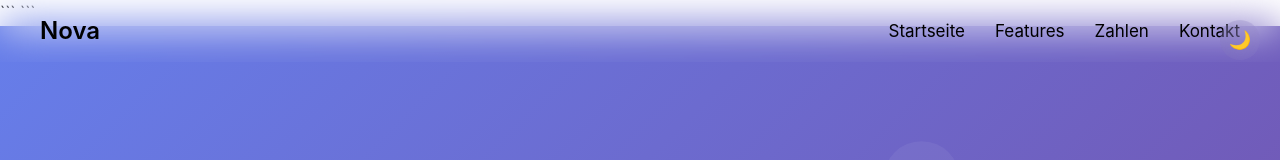
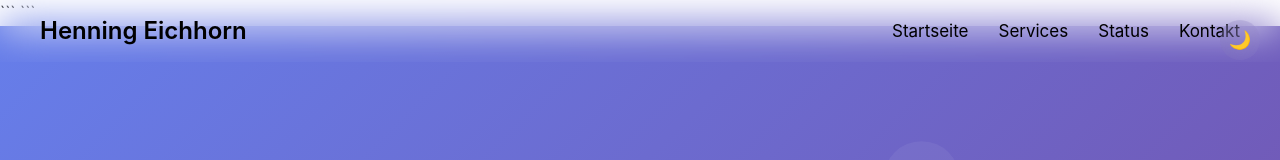
Before and after one commit to McBain789/McBain789.github.io, a plain HTML site: page index.html in a window 1280 px wide. Shown: the top 160 px of the page. Drawn offline with Linux system fonts and the light colour scheme.

Commit message:
Update index.html

```diff
--- a/index.html
+++ b/index.html
@@ -613,11 +613,11 @@
 
 <nav>
     <div class="nav-container">
-        <a href="#" class="logo">Nova</a>
+        <a href="#" class="logo">Henning Eichhorn</a>
         <ul class="nav-links">
             <li><a href="#home">Startseite</a></li>
-            <li><a href="#features">Features</a></li>
-            <li><a href="#stats">Zahlen</a></li>
+            <li><a href="#features">Services</a></li>
+            <li><a href="#stats">Status</a></li>
             <li><a href="#contact">Kontakt</a></li>
         </ul>
     </div>
```
